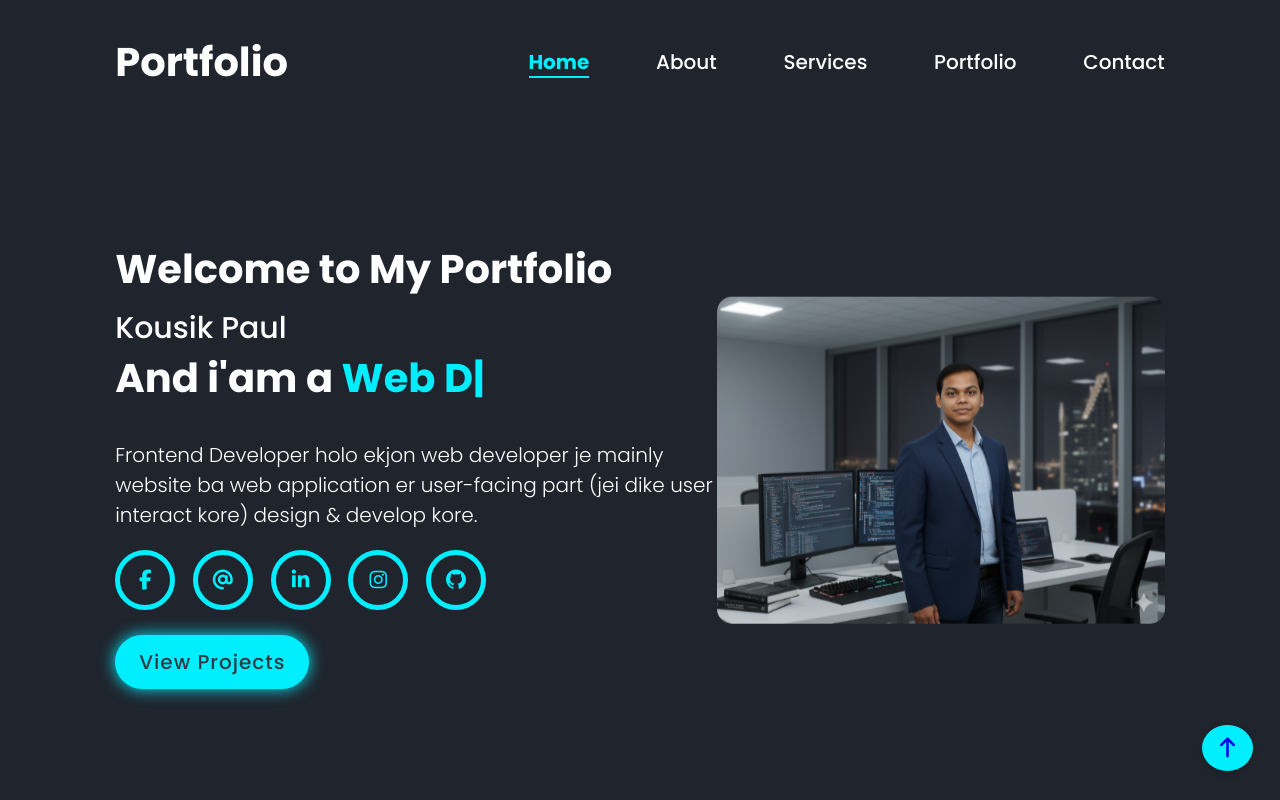
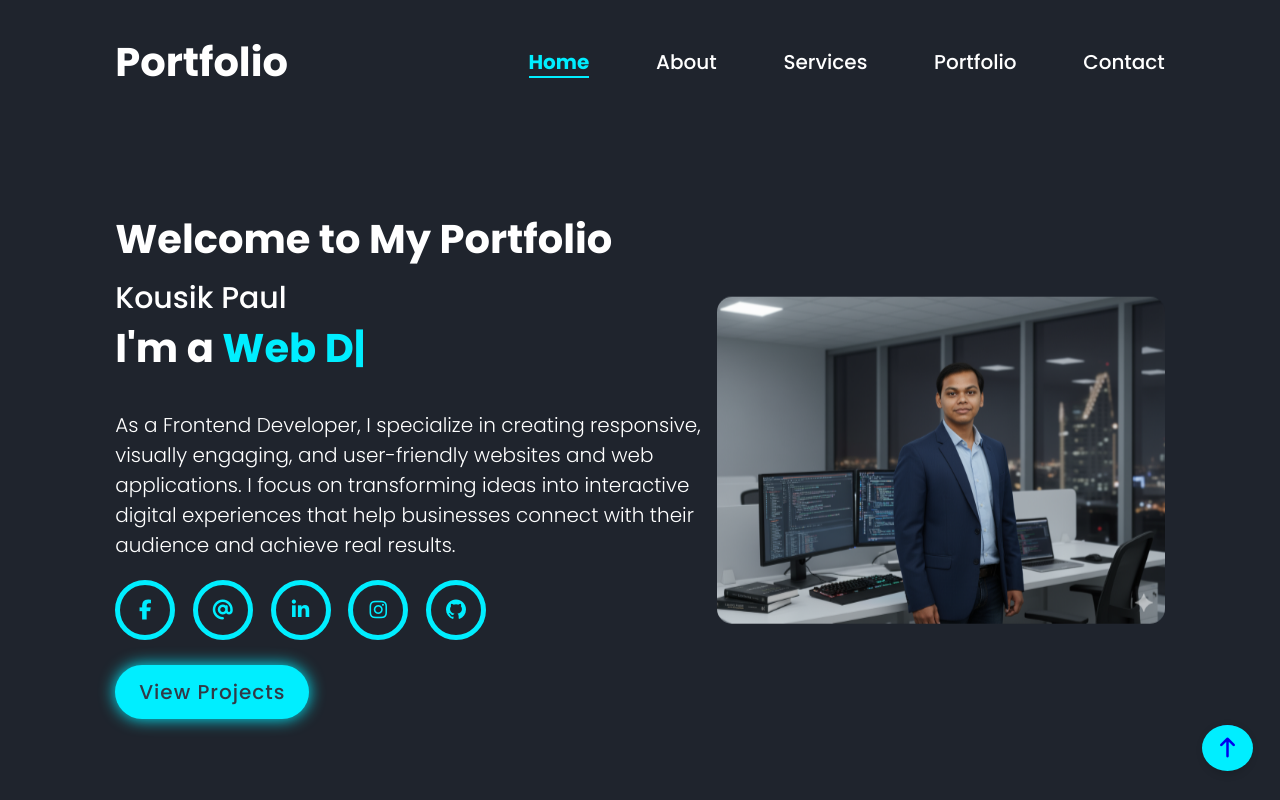
Before and after one commit to kousik154/portfolio, a plain HTML site: page index.html in a window 1280 px wide. Shown: the top 800 px of the page. Drawn offline with nearby package versions, Linux system fonts and the light colour scheme.

```diff
--- a/index.html
+++ b/index.html
@@ -40,11 +40,14 @@
     <!-- Home Section -->
     <section class="home" id="home">
         <div class="home-content">
-            <h3>Welcome to My Portfolio</h3>
-            <h1>Kousik Paul</h1>
-            <h3>And i'am a <span class="multiple-text"></span></h3>
-            <p>Frontend Developer holo ekjon web developer je mainly website ba web application er user-facing part (jei
-                dike user interact kore) design & develop kore.</p>
+        <h3>Welcome to My Portfolio</h3>
+        <h1>Kousik Paul</h1>
+        <h3>I'm a <span class="multiple-text"></span></h3>
+        <p>
+        As a Frontend Developer, I specialize in creating responsive, visually engaging, and user-friendly websites and web applications.
+        I focus on transforming ideas into interactive digital experiences that help businesses connect with their audience and achieve real results.
+        </p>
+
             <div class="social-media">
                 <a href="#"><i class="fa-brands fa-facebook-f"></i></a>
                 <a href="#kousikpaul154@gmail.com"><i class="fa-solid fa-at"></i></a>
```
